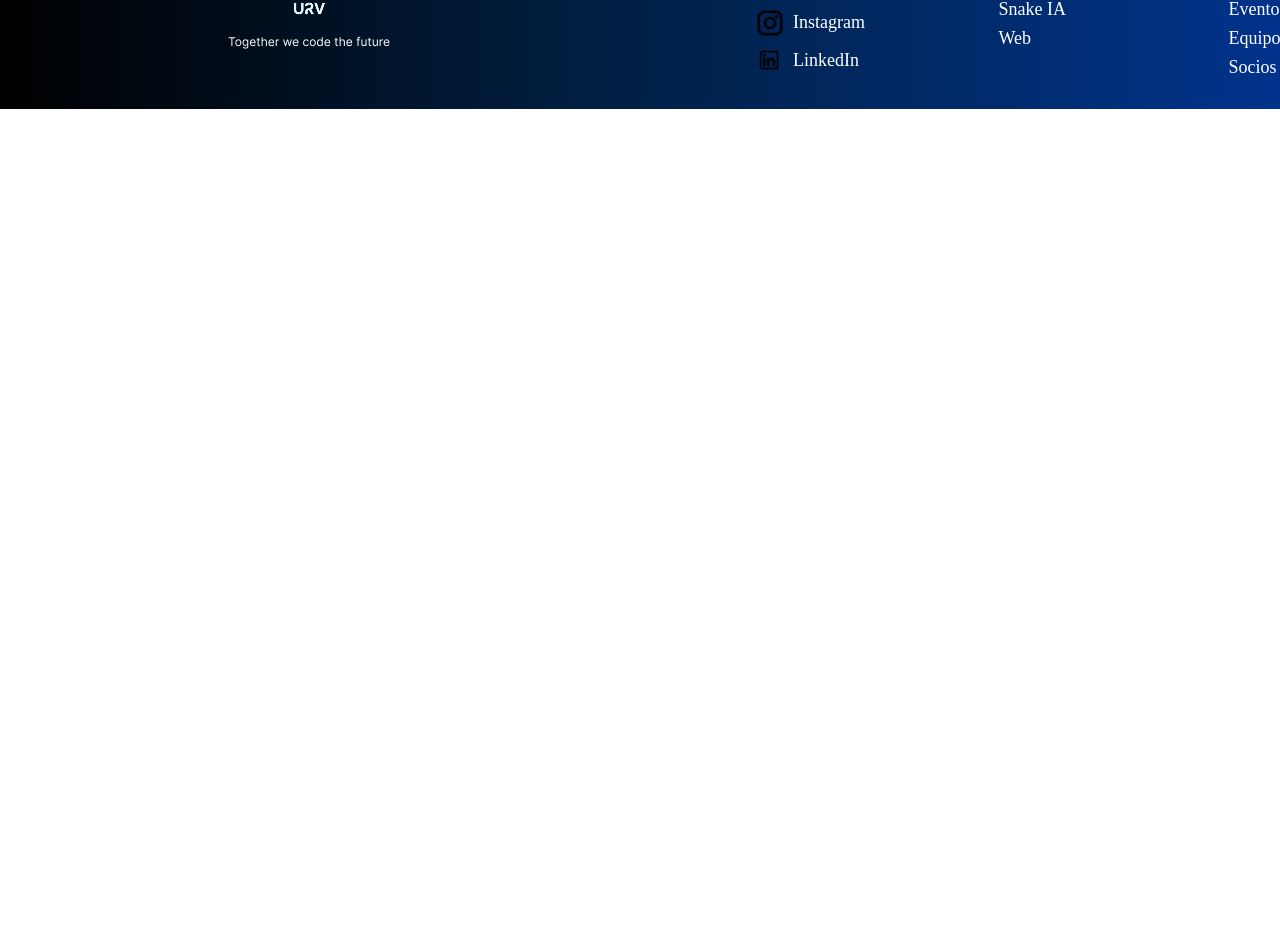
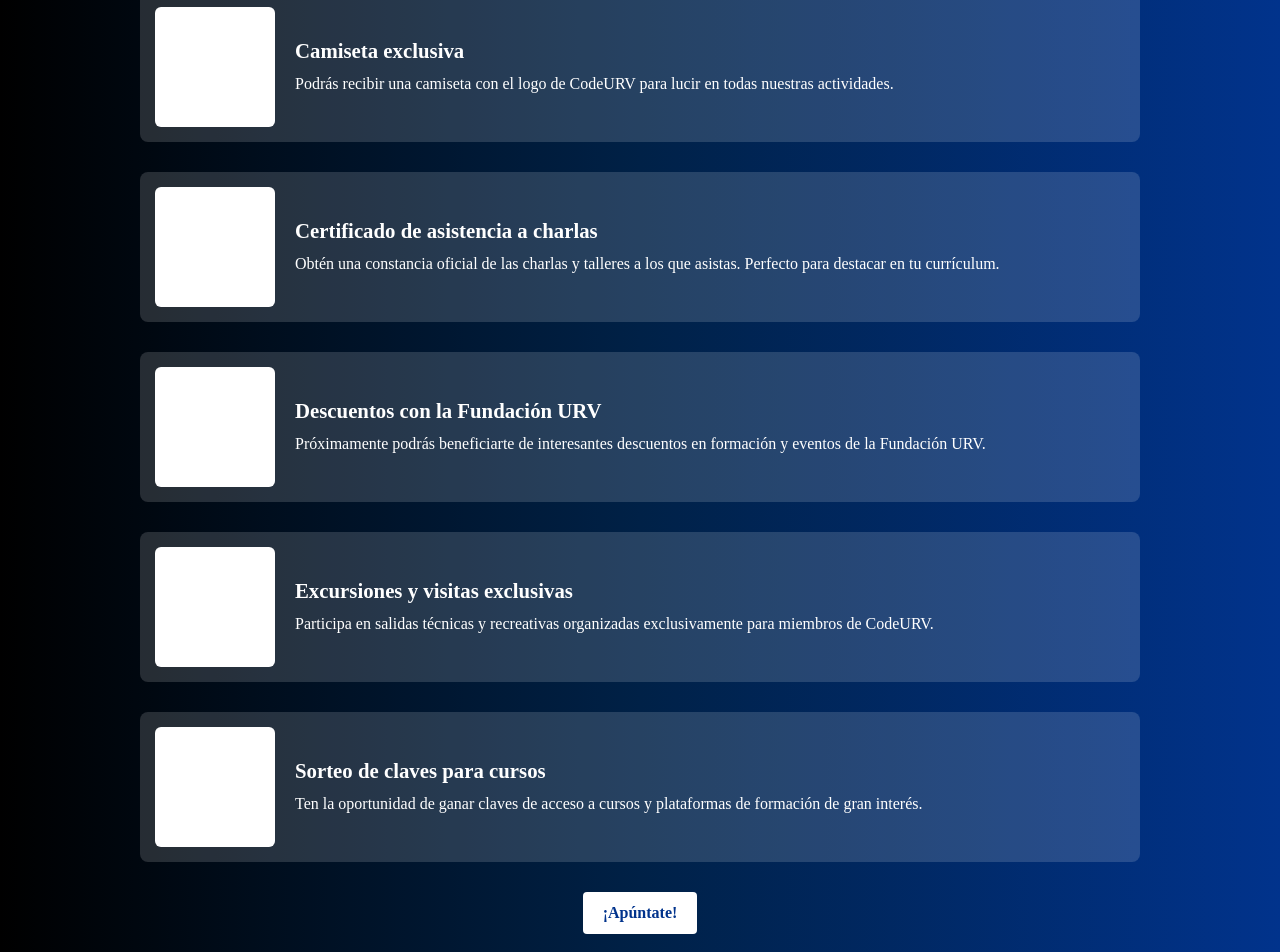
Before and after one commit to IvanCarayol/Web_Asociacion_CodeURV, a React (Vite) app in the folder web_codeurv/: page / in a window 1280 px wide. Shown: the part 1530-2482 px from the top of the page. Before the commit the page ends 1639 px from the top, so only its background shows below. Built offline with nearby package versions, Linux system fonts and the light colour scheme.

Commit message:
Sección de socios (html + css). Falta cambiar los div blancos por las imagenes reales

```diff
--- a/web_codeurv/src/App.jsx
+++ b/web_codeurv/src/App.jsx
@@ -5,11 +5,12 @@ import Footer from "./components/Footer";
 import Equipos from "./components/Equipos";
 import SobreNosotros from "./components/SobreNosotros";
 import Form from "./components/Form";
+import Socios from "./components/socios";
 
 function App() {
   return (
     <>
-      <NavBar /> <Inicio /> <Equipos /> <SobreNosotros /> <Form /> <Footer />
+      <NavBar /> <Inicio /> <Equipos /> <SobreNosotros /> <Form /> <Socios /> <Footer />
     </>
   );
 }
--- /dev/null
+++ b/web_codeurv/src/components/Socios.jsx
@@ -0,0 +1,75 @@
+import "../styles/Socios.css";
+
+function Socios() {
+  return (
+    <section className="socios">
+      <div className="socios-content alt-layout">
+        <h1>Ventajas de ser socio de CodeURV</h1>
+
+        <div className="advantage-row">
+          <div className="image-placeholder"></div>
+          <div className="info">
+            <h2>Camiseta exclusiva</h2>
+            <p>
+              Podrás recibir una camiseta con el logo de CodeURV para lucir
+              en todas nuestras actividades.
+            </p>
+          </div>
+        </div>
+
+        <div className="advantage-row">
+          <div className="image-placeholder"></div>
+          <div className="info">
+            <h2>Certificado de asistencia a charlas</h2>
+            <p>
+              Obtén una constancia oficial de las charlas y talleres a los que asistas.
+              Perfecto para destacar en tu currículum.
+            </p>
+          </div>
+        </div>
+
+        <div className="advantage-row">
+          <div className="image-placeholder"></div>
+          <div className="info">
+            <h2>Descuentos con la Fundación URV</h2>
+            <p>
+              Próximamente podrás beneficiarte de interesantes descuentos
+              en formación y eventos de la Fundación URV.
+            </p>
+          </div>
+        </div>
+
+        <div className="advantage-row">
+          <div className="image-placeholder"></div>
+          <div className="info">
+            <h2>Excursiones y visitas exclusivas</h2>
+            <p>
+              Participa en salidas técnicas y recreativas organizadas
+              exclusivamente para miembros de CodeURV.
+            </p>
+          </div>
+        </div>
+
+        <div className="advantage-row">
+          <div className="image-placeholder"></div>
+          <div className="info">
+            <h2>Sorteo de claves para cursos</h2>
+            <p>
+              Ten la oportunidad de ganar claves de acceso a cursos y
+              plataformas de formación de gran interés.
+            </p>
+          </div>
+        </div>
+
+        {/* Botón de llamada a la acción */}
+        <div className="cta-container">
+          <a href="/formulario-inscripcion" className="cta-button">
+            ¡Apúntate!
+          </a>
+        </div>
+      </div>
+    </section>
+  );
+}
+
+export default Socios;
--- /dev/null
+++ b/web_codeurv/src/styles/Socios.css
@@ -0,0 +1,88 @@
+.socios {
+    background: linear-gradient(to right, #000000, #002147, #01338c);
+    width: 100%;
+    min-height: 500px;
+    display: flex;
+    justify-content: center;
+    align-items: flex-start;
+    position: relative;
+    padding: 40px 20px;
+    box-sizing: border-box;
+  }
+
+  .socios-content.alt-layout {
+    max-width: 1000px;
+    width: 100%;
+    color: #ffffff;
+  }
+
+  .socios-content.alt-layout h1 {
+    text-align: center;
+    margin-bottom: 30px;
+    font-size: 2rem;
+  }
+
+  /* Filas que agrupan imagen + texto */
+  .advantage-row {
+    display: flex;
+    align-items: center;
+    margin-bottom: 30px;
+    background-color: rgba(255, 255, 255, 0.15);
+    border-radius: 8px;
+    padding: 15px;
+  }
+
+  /* Cuadro blanco simulando la imagen */
+  .advantage-row .image-placeholder {
+    width: 120px;
+    height: 120px;
+    background-color: #ffffff;
+    margin-right: 20px; /* separa imagen del texto */
+    border-radius: 6px;
+  }
+
+  /* Contenedor de texto */
+  .advantage-row .info h2 {
+    margin: 0 0 10px 0;
+    font-size: 1.3rem;
+  }
+
+  .advantage-row .info p {
+    margin: 0;
+    line-height: 1.4;
+  }
+
+  /* Ajuste responsivo: para pantallas pequeñas, la imagen pasa arriba y el texto abajo */
+  @media (max-width: 600px) {
+    .advantage-row {
+      flex-direction: column;
+      text-align: center;
+    }
+    .advantage-row .image-placeholder {
+      margin-right: 0;
+      margin-bottom: 15px;
+    }
+  }
+
+  /* Contenedor para el botón */
+  .cta-container {
+    text-align: center;
+  }
+
+  /* Botón de llamada a la acción */
+  .cta-button {
+    display: inline-block;
+    background-color: #fff;
+    color: #01338c;
+    padding: 12px 20px;
+    border-radius: 4px;
+    text-decoration: none;
+    font-weight: bold;
+    transition: background-color 0.3s ease, color 0.3s ease;
+  }
+
+  /* Efecto hover para el botón */
+  .cta-button:hover {
+    background-color: #01338c;
+    color: #fff;
+  }
```
